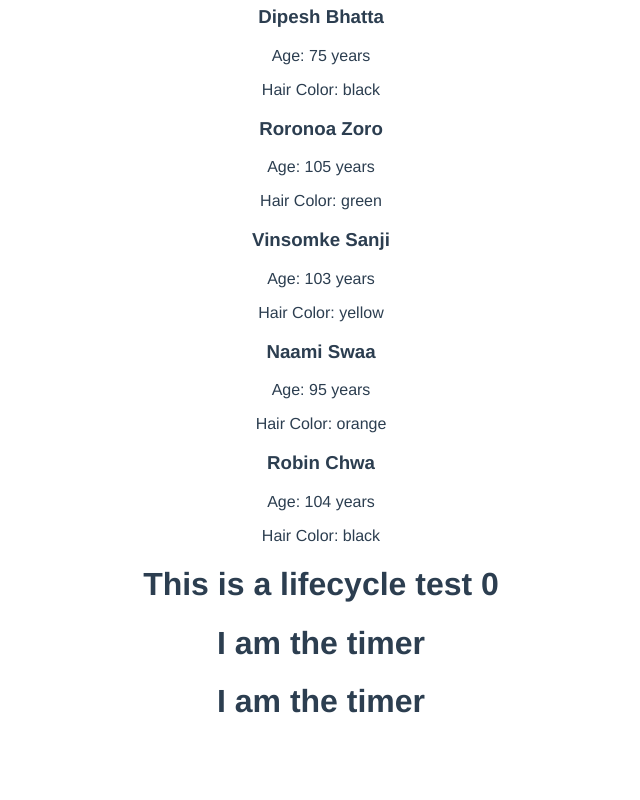
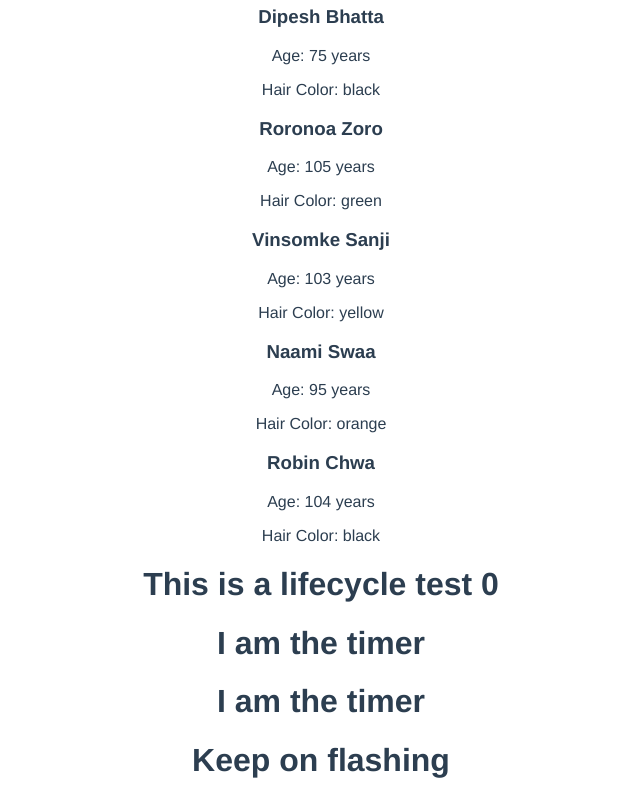
Before and after one commit to Dipesh8Bhatta/my-vue-project, a Vue app: page / in a window 1280 px wide. Shown: the part 371-1171 px from the top of the page, without its empty margins (319-959 px from the left). Before the commit the page ends 1113 px from the top, so only its background shows below. Built offline with nearby package versions, Linux system fonts and the light colour scheme.

Commit message:
DB: Add hide and show element

```diff
--- a/src/App.vue
+++ b/src/App.vue
@@ -7,6 +7,7 @@
     <LifeCycleTest v-if="numberOfDamnClicks < 10" :numberOfDamnClicks="numberOfDamnClicks"></LifeCycleTest>
     <Timer @tick="onTick" name="Timer 1" :delay=3000></Timer>
     <Timer @tick="onTick" name="Timer 2" :delay=10000></Timer>
+    <FlashingMessage message="Keep on flashing" :delay=2000></FlashingMessage>
   </div>
 </template>
 
@@ -17,6 +18,7 @@ import NoDataCounterButton from "./components/state_examples/NoDataCounterButton
 import Congratulations from "./components/state_examples/Congratulations";
 import LifeCycleTest from "./components/life_cycle_hook/LifeCycleTest";
 import Timer from "./components/click_and_events/Timer";
+import FlashingMessage from "./components/conditional_rendering/FlashingMessage";
 
 export default {
   name: 'App',
@@ -27,6 +29,7 @@ export default {
     NoDataCounterButton,
     LifeCycleTest,
     Timer,
+    FlashingMessage,
   },
   data() {
     return {
--- /dev/null
+++ b/src/components/conditional_rendering/FlashingMessage.vue
@@ -0,0 +1,20 @@
+<template>
+  <h1 v-if="shouldShowMessage">{{ message }}</h1>
+</template>
+
+<script>
+export default {
+  name: 'FlashingMessage',
+  props: ['message', 'delay'],
+  data() {
+    return {
+      shouldShowMessage: true,
+    }
+  },
+  created() {
+    setInterval(() => {
+      this.shouldShowMessage = !this.shouldShowMessage;
+    }, this.delay);
+  },
+}
+</script>
```
